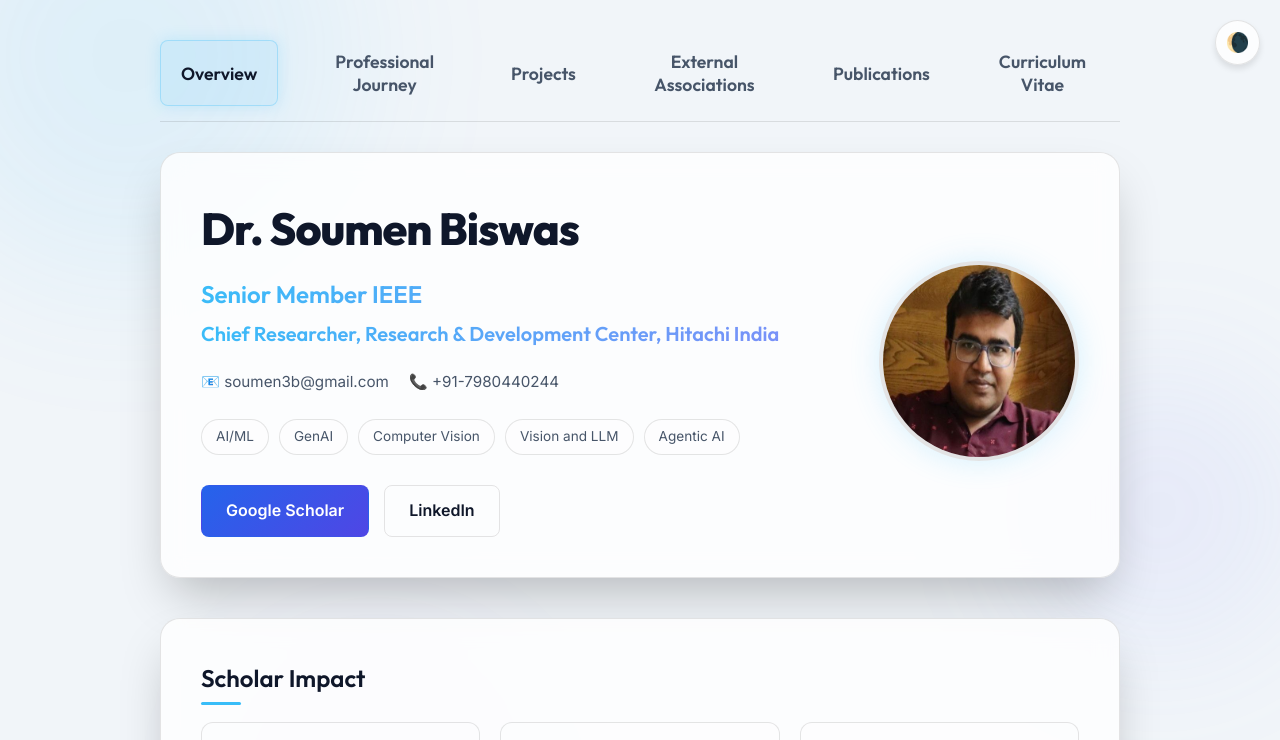
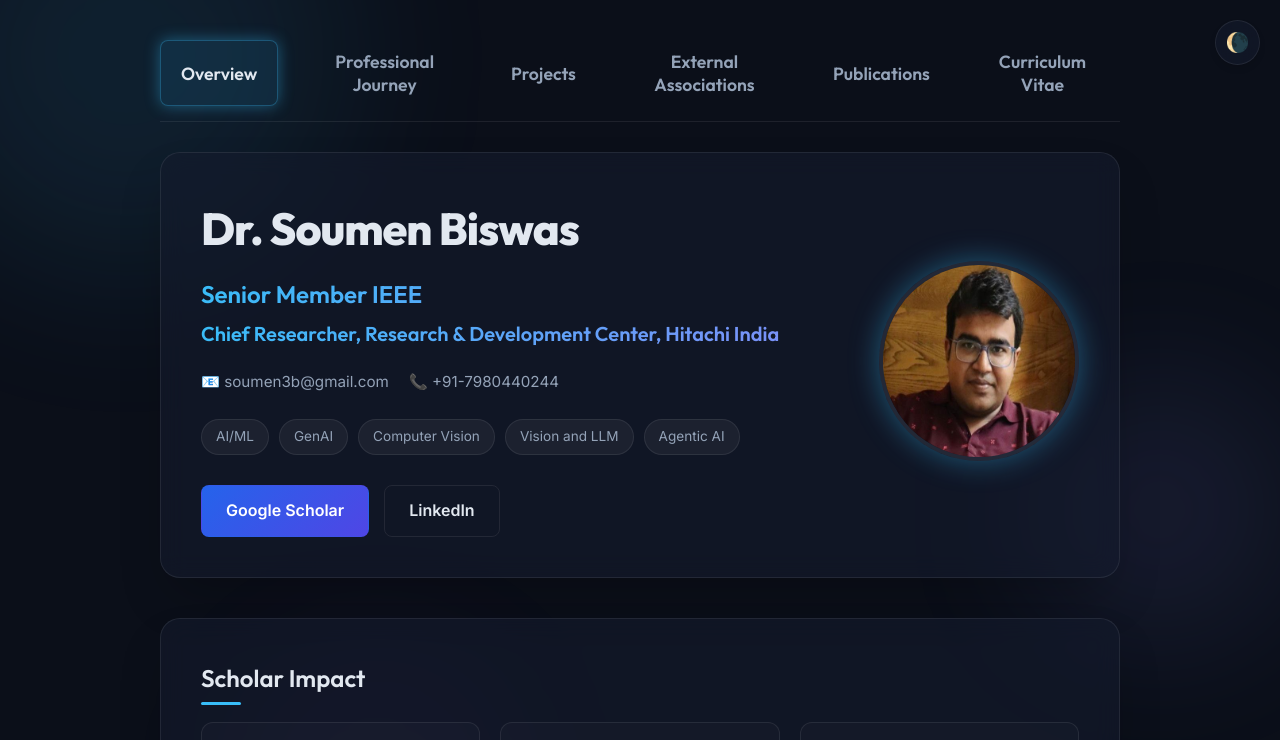
Before and after one commit to drsoumenbiswas/drsoumenbiswas.github.io, a plain HTML site: page index.html in a window 1280 px wide. Both pictures are taken after a click on the button "Toggle Light/Dark Theme". Shown: the top 740 px of the page. Drawn offline with Linux system fonts and the light colour scheme.

Commit message:
Set Light Mode as default and implement theme persistence

```diff
--- a/script.js
+++ b/script.js
@@ -61,14 +61,27 @@ document.addEventListener('DOMContentLoaded', () => {
 
     // Theme Switch Logic
     const themeBtn = document.getElementById('theme-btn');
+    const root = document.documentElement;
+
+    // Load saved theme or default to light
+    const savedTheme = localStorage.getItem('theme') || 'light';
+    if (savedTheme === 'dark') {
+        root.setAttribute('data-theme', 'dark');
+        themeBtn.textContent = '🌘';
+    } else {
+        root.removeAttribute('data-theme');
+        themeBtn.textContent = '🌓';
+    }
+
     themeBtn.addEventListener('click', () => {
-        const root = document.documentElement;
-        if (root.getAttribute('data-theme') === 'light') {
+        if (root.getAttribute('data-theme') === 'dark') {
             root.removeAttribute('data-theme');
             themeBtn.textContent = '🌓';
+            localStorage.setItem('theme', 'light');
         } else {
-            root.setAttribute('data-theme', 'light');
+            root.setAttribute('data-theme', 'dark');
             themeBtn.textContent = '🌘';
+            localStorage.setItem('theme', 'dark');
         }
     });
 
--- a/style.css
+++ b/style.css
@@ -1,21 +1,21 @@
 :root {
+    --bg-color: #f1f5f9;
+    --card-bg: rgba(255, 255, 255, 0.8);
+    --border-color: rgba(0, 0, 0, 0.1);
+    --text-primary: #0f172a;
+    --text-secondary: #475569;
+    --accent-glow: rgba(56, 189, 248, 0.2);
+    --gradient-1: #38bdf8;
+    --gradient-2: #818cf8;
+}
+
+html[data-theme="dark"] {
     --bg-color: #0b0f19;
     --card-bg: rgba(20, 27, 45, 0.6);
     --border-color: rgba(255, 255, 255, 0.08);
     --text-primary: #e2e8f0;
     --text-secondary: #94a3b8;
     --accent-glow: rgba(56, 189, 248, 0.4);
-    --gradient-1: #38bdf8;
-    --gradient-2: #818cf8;
-}
-
-html[data-theme="light"] {
-    --bg-color: #f1f5f9;
-    --card-bg: rgba(255, 255, 255, 0.8);
-    --border-color: rgba(0, 0, 0, 0.1);
-    --text-primary: #0f172a;
-    --text-secondary: #475569;
-    --accent-glow: rgba(56, 189, 248, 0.2);
 }
 
 * {
```
